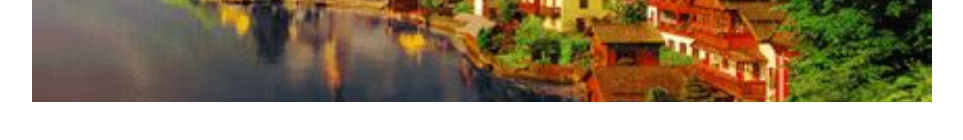
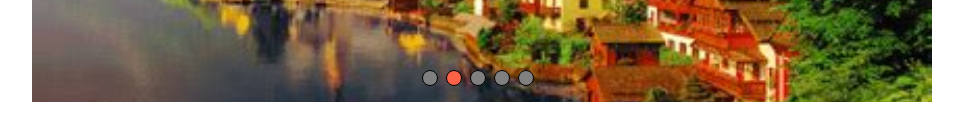
Before and after one commit to Amreal-Lamanera/vue-slider, a plain HTML site: page index.html in a window 1280 px wide. Shown: the part 248-388 px from the top of the page, without its empty margins (158-1121 px from the left). Drawn offline with nearby package versions, Linux system fonts and the light colour scheme.

Commit message:
add pointers

```diff
--- a/css/app.css
+++ b/css/app.css
@@ -50,3 +50,24 @@ ul {
 .arrow-next {
 	cursor: pointer;
 }
+
+.pointers-wrapper {
+	position: absolute;
+	bottom: 1rem;
+	left: 50%;
+	transform: translatex(-50%);
+	display: flex;
+}
+
+.pointer {
+	background-color: gray;
+	border: 1px solid black;
+	border-radius: 50%;
+	width: 1rem;
+	aspect-ratio: 1;
+	margin-right: 0.5rem;
+}
+
+.pointer.active {
+	background-color: tomato;
+}
--- a/index.html
+++ b/index.html
@@ -39,6 +39,19 @@
             </p>
           </div>
 
+          <div class="pointers">
+            <ul class="pointers-wrapper">
+
+              <template v-for="n in slides.length">
+
+                <li class="pointer" :class="n-1 === active ? 'active' : ''" @click="active = n-1">
+                </li>
+
+              </template>
+
+            </ul>
+          </div>
+
         </div>
 
       </div>
```
